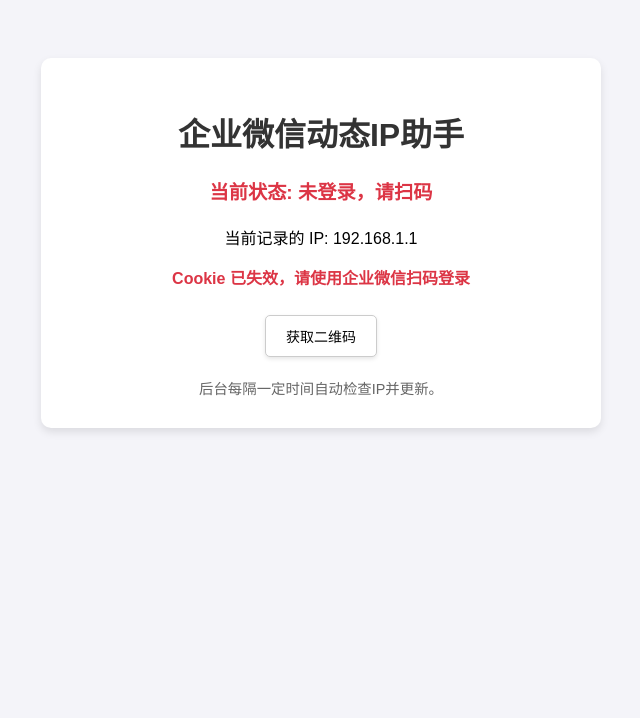
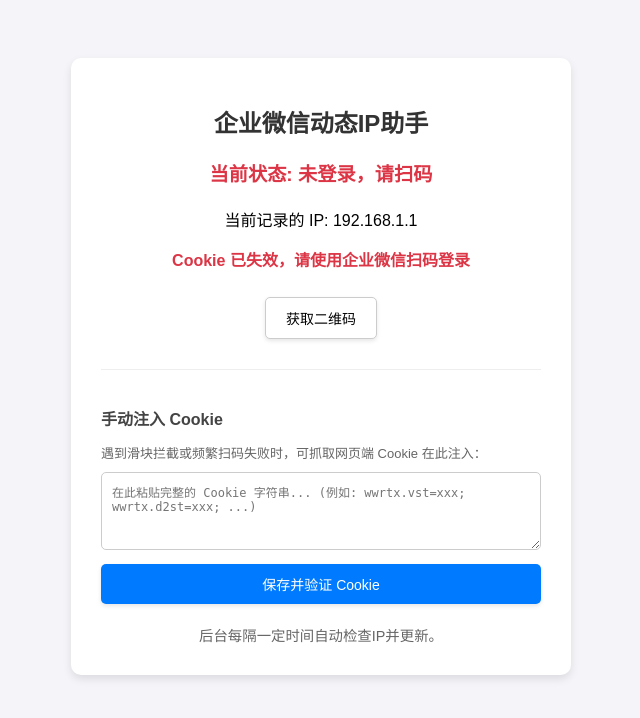
Before and after one commit to wenzhanquan/weworkip-docker, a Flask app: page / in a window 1280 px wide. Shown: the top 718 px of the page, without its empty margins (319-959 px from the left). Run offline with Flask 3, Linux system fonts and the light colour scheme; parts of the project's set-up code (start-up, migrations or seed data) failed here and were passed over.

Commit message:
Update index.html

```diff
--- a/templates/index.html
+++ b/templates/index.html
@@ -6,13 +6,23 @@
     <title>企业微信动态IP配置助手</title>
     <style>
         body { font-family: Arial, sans-serif; text-align: center; padding: 50px; background-color: #f4f4f9; }
-        .card { background: white; padding: 30px; border-radius: 10px; box-shadow: 0 4px 8px rgba(0,0,0,0.1); display: inline-block; max-width: 500px; width: 100%; }
-        h1 { color: #333; }
+        .card { background: white; padding: 30px; border-radius: 10px; box-shadow: 0 4px 8px rgba(0,0,0,0.1); display: inline-block; max-width: 500px; width: 100%; box-sizing: border-box; }
+        h1 { color: #333; font-size: 24px; }
         .status { margin: 20px 0; font-size: 1.2em; font-weight: bold; }
         .status.online { color: #28a745; }
         .status.offline { color: #dc3545; }
         img { max-width: 100%; border-radius: 8px; margin-top: 20px; }
         .info { color: #666; font-size: 0.9em; margin-top: 20px; }
+
+        /* 新增 Cookie 表单样式 */
+        .cookie-section { margin-top: 30px; text-align: left; border-top: 1px solid #eee; padding-top: 20px; }
+        .cookie-section h3 { font-size: 16px; color: #444; margin-bottom: 5px; }
+        .cookie-section p { font-size: 13px; color: #666; margin-bottom: 10px; }
+        .cookie-textarea { width: 100%; box-sizing: border-box; padding: 10px; border: 1px solid #ccc; border-radius: 5px; resize: vertical; font-family: monospace; font-size: 12px; }
+        .submit-btn { margin-top: 10px; padding: 10px 20px; font-size: 14px; cursor: pointer; border: none; border-radius: 5px; background: #007bff; color: white; width: 100%; box-shadow: 0 2px 4px rgba(0,0,0,0.1); transition: background 0.3s; }
+        .submit-btn:hover { background: #0056b3; }
+        .refresh-btn { margin-top: 10px; padding: 10px 20px; font-size: 14px; cursor: pointer; border: 1px solid #ccc; border-radius: 5px; background: #fff; box-shadow: 0 2px 4px rgba(0,0,0,0.1); transition: background 0.3s; }
+        .refresh-btn:hover { background: #f8f9fa; }
     </style>
 </head>
 <body>
@@ -29,7 +39,7 @@
             {% if qr_exists %}
                 <img src="/qr.png?t={{ time }}" alt="扫码登录" style="display:block; margin: 20px auto;">
                 <p style="color: #28a745; font-size: 0.9em; margin-top: -10px; margin-bottom: 15px;">↑ 请扫描上方最新二维码 ↑</p>
-                <button onclick="forceRefresh(event)" style="margin-top: 10px; padding: 10px 20px; font-size: 14px; cursor: pointer; border: 1px solid #ccc; border-radius: 5px; background: #fff; box-shadow: 0 2px 4px rgba(0,0,0,0.1);">
+                <button onclick="forceRefresh(event)" class="refresh-btn">
                     🔄 二维码没反应或过期？点击强制刷新
                 </button>
             {% elif is_fetching %}
@@ -38,7 +48,7 @@
                     <p style="color: #666; font-size: 0.9em;">请等待 5-10 秒后，手动刷新本网页。</p>
                 </div>
             {% else %}
-                <button onclick="forceRefresh(event)" style="margin-top: 10px; padding: 10px 20px; font-size: 14px; cursor: pointer; border: 1px solid #ccc; border-radius: 5px; background: #fff; box-shadow: 0 2px 4px rgba(0,0,0,0.1);">
+                <button onclick="forceRefresh(event)" class="refresh-btn">
                     获取二维码
                 </button>
             {% endif %}
@@ -57,6 +67,16 @@
             </script>
         {% endif %}
 
+        <!-- 手动注入 Cookie 区域 -->
+        <div class="cookie-section">
+            <h3>手动注入 Cookie</h3>
+            <p>遇到滑块拦截或频繁扫码失败时，可抓取网页端 Cookie 在此注入：</p>
+            <form action="/update_cookie" method="POST">
+                <textarea name="cookie_data" rows="4" class="cookie-textarea" placeholder="在此粘贴完整的 Cookie 字符串... (例如: wwrtx.vst=xxx; wwrtx.d2st=xxx; ...)"></textarea>
+                <button type="submit" class="submit-btn">保存并验证 Cookie</button>
+            </form>
+        </div>
+
         <div class="info">后台每隔一定时间自动检查IP并更新。</div>
     </div>
 </body>
```
